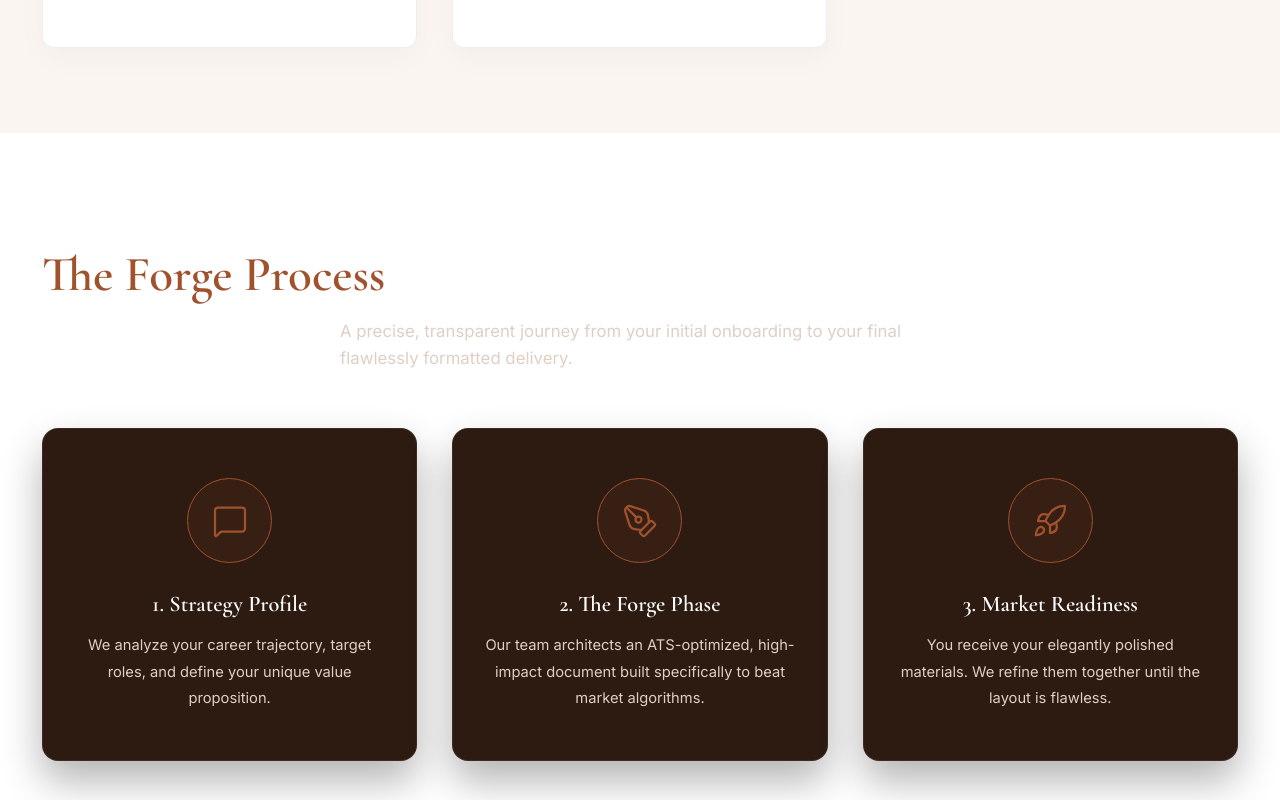
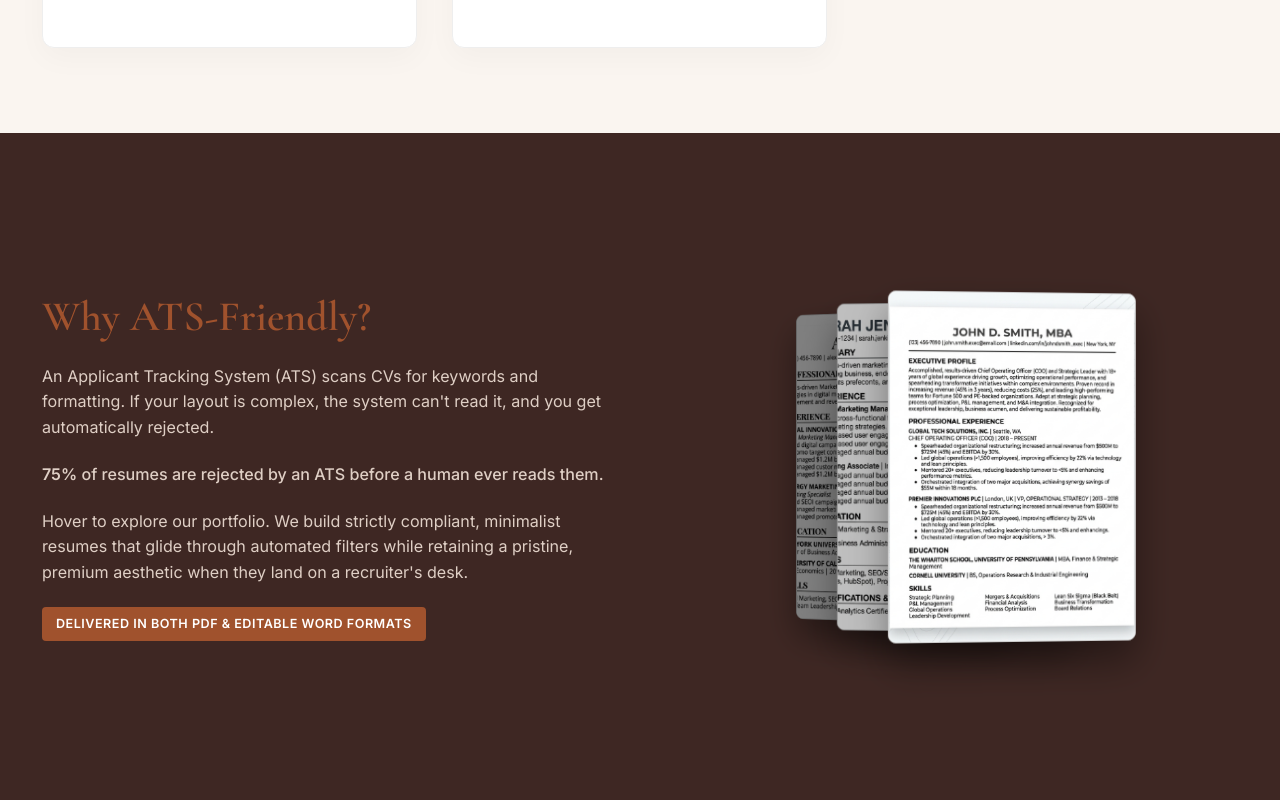
Before and after one commit to halaae/forge-digital, a React (Vite) app: page / in a window 1280 px wide. Shown: the part 1620-2420 px from the top of the page. Built offline with nearby package versions, Linux system fonts and the light colour scheme.

Commit message:
Delete ForgeProcess and add export format promise

```diff
--- a/src/App.jsx
+++ b/src/App.jsx
@@ -4,7 +4,6 @@ import { MessageCircle } from 'lucide-react';
 import Header from './components/Header';
 import Hero from './components/Hero';
 import Services from './components/Services';
-import ForgeProcess from './components/ForgeProcess';
 import WhyAts from './components/WhyAts';
 import WhyPortfolio from './components/WhyPortfolio';
 import ChooseUs from './components/ChooseUs';
@@ -46,7 +45,6 @@ function App() {
         <Hero />
         <Marquee />
         <Services />
-        <ForgeProcess />
         <WhyAts />
         <WhyPortfolio />
         <ChooseUs />
--- a/src/components/ForgeProcess.jsx
+++ /dev/null
@@ -1,68 +0,0 @@
-import React from 'react';
-import { MessageSquare, PenTool, Rocket } from 'lucide-react';
-
-export default function ForgeProcess() {
-  const steps = [
-    {
-      icon: <MessageSquare size={36} strokeWidth={1.5} />,
-      title: "1. Strategy Profile",
-      desc: "We analyze your career trajectory, target roles, and define your unique value proposition."
-    },
-    {
-      icon: <PenTool size={36} strokeWidth={1.5} />,
-      title: "2. The Forge Phase",
-      desc: "Our team architects an ATS-optimized, high-impact document built specifically to beat market algorithms."
-    },
-    {
-      icon: <Rocket size={36} strokeWidth={1.5} />,
-      title: "3. Market Readiness",
-      desc: "You receive your elegantly polished materials. We refine them together until the layout is flawless."
-    }
-  ];
-
-  return (
-    <section id="process" className="bg-dark" style={{ padding: '8rem 0', borderTop: '1px solid rgba(255,255,255,0.05)' }}>
-      <div className="container">
-        <div className="text-center reveal">
-          <h2 style={{ fontSize: '3.5rem', color: 'var(--brand)', marginBottom: '1rem' }}>The Forge Process</h2>
-          <p style={{ color: 'var(--text-inverse-secondary)', fontSize: '1.2rem', marginBottom: '4rem', maxWidth: '600px', margin: '0 auto 4rem auto' }}>
-            A precise, transparent journey from your initial onboarding to your final flawlessly formatted delivery.
-          </p>
-        </div>
-
-        <div style={{ display: 'grid', gridTemplateColumns: 'repeat(auto-fit, minmax(280px, 1fr))', gap: '2.5rem', position: 'relative' }}>
-          {steps.map((step, idx) => (
-            <div key={idx} className="process-card reveal" style={{
-              transitionDelay: `${idx * 0.2}s`,
-              backgroundColor: 'var(--bg-darker)',
-              padding: '3.5rem 2rem',
-              borderRadius: '16px',
-              textAlign: 'center',
-              border: '1px solid rgba(255,255,255,0.08)',
-              position: 'relative',
-              boxShadow: '0 20px 40px rgba(0,0,0,0.3)',
-              transition: 'transform 0.3s ease, border-color 0.3s ease'
-              }}>
-               <div style={{
-                 width: '85px',
-                 height: '85px',
-                 borderRadius: '50%',
-                 backgroundColor: 'rgba(160, 82, 45, 0.1)',
-                 border: '1px solid var(--brand)',
-                 display: 'flex',
-                 alignItems: 'center',
-                 justifyContent: 'center',
-                 margin: '0 auto 2rem auto',
-                 color: 'var(--brand)'
-                 }}>
-                 {step.icon}
-               </div>
-               <h3 style={{ color: 'var(--text-inverse)', fontSize: '1.6rem', marginBottom: '1rem', fontFamily: 'var(--font-heading)' }}>{step.title}</h3>
-               <p style={{ color: 'var(--text-inverse-secondary)', lineHeight: 1.8, fontSize: '1.05rem' }}>{step.desc}</p>
-            </div>
-          ))}
-        </div>
-      </div>
-    </section>
-  );
-}
--- a/src/components/WhyAts.jsx
+++ b/src/components/WhyAts.jsx
@@ -16,6 +16,9 @@ export default function WhyAts() {
           <p style={{ marginTop: '1.5rem' }}>
             Hover to explore our portfolio. We build strictly compliant, minimalist resumes that glide through automated filters while retaining a pristine, premium aesthetic when they land on a recruiter's desk.
           </p>
+          <div style={{ marginTop: '1.5rem', display: 'flex', alignItems: 'center', gap: '0.5rem', backgroundColor: 'var(--brand)', display: 'inline-flex', padding: '0.5rem 1rem', borderRadius: '4px', letterSpacing: '0.5px' }}>
+            <span style={{ color: 'var(--bg-light)', fontWeight: 600, fontSize: '0.9rem' }}>DELIVERED IN BOTH PDF & EDITABLE WORD FORMATS</span>
+          </div>
         </div>
 
         <div className="reveal">
```
